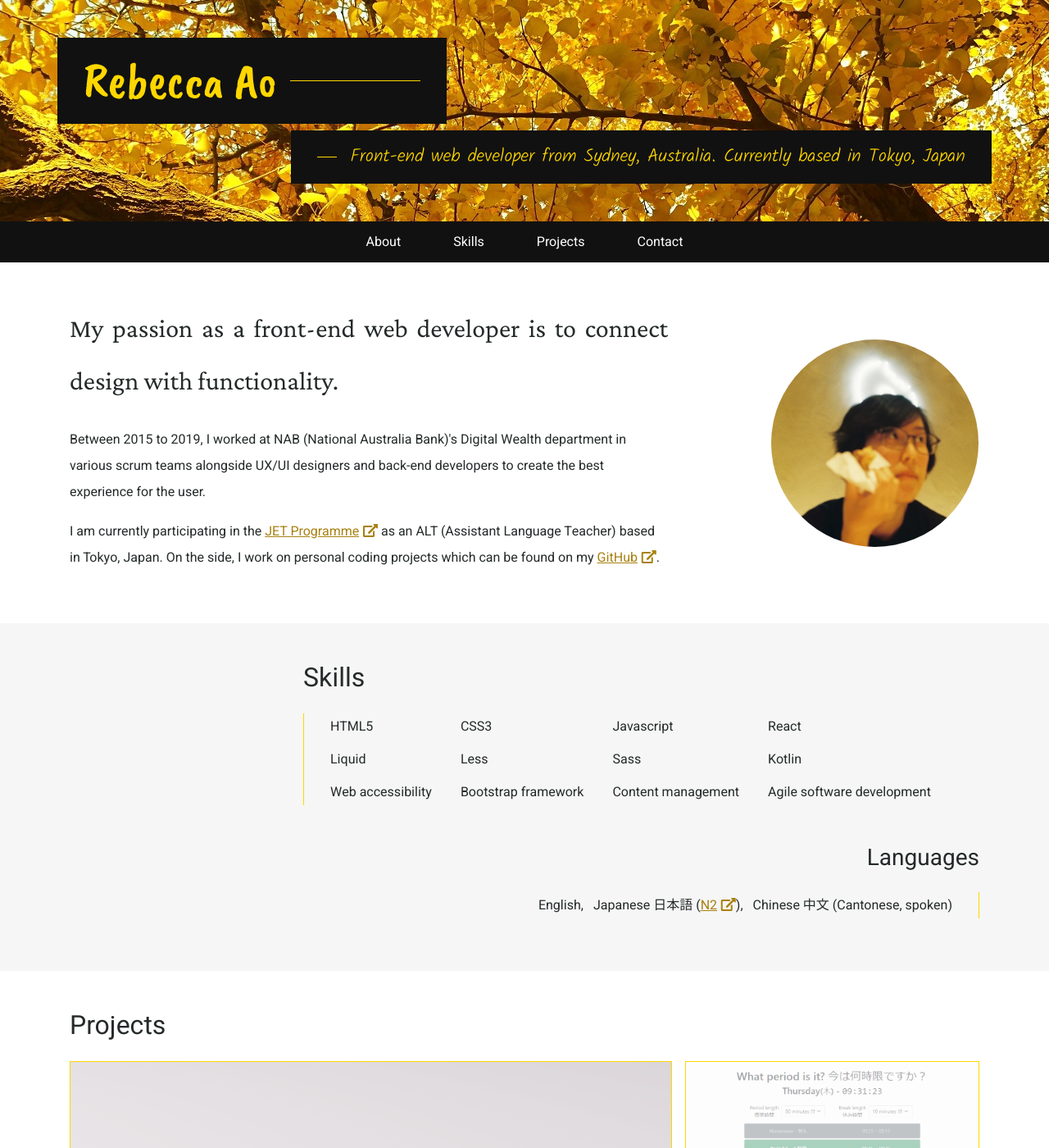
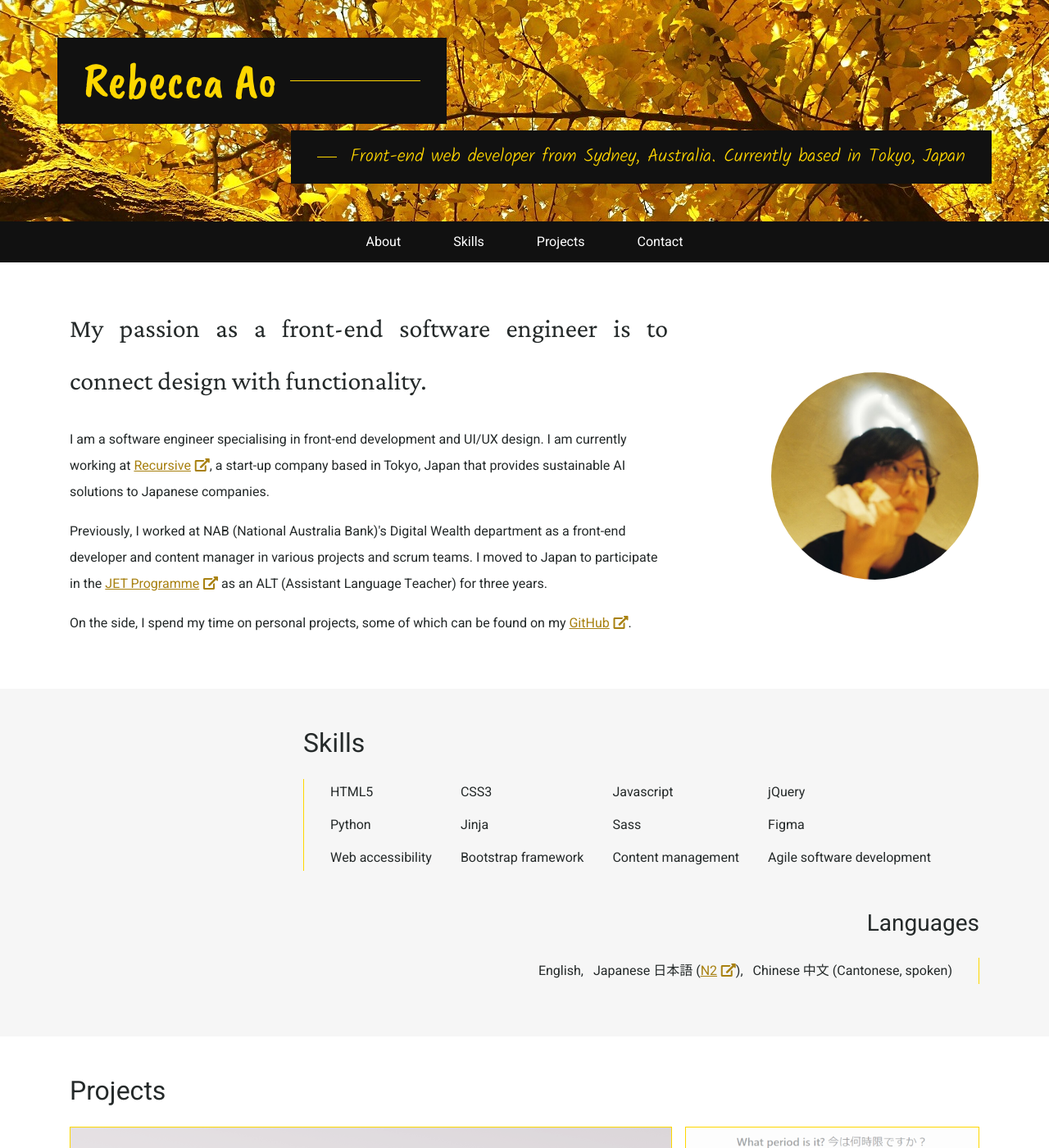
Before and after one commit to rbccaao/rbccaao.github.io, a Jekyll site: the page built from index.html, in a window 1280 px wide and 1400 px high. Shown: the whole window at 82% size. Built offline with Jekyll 4.4.1, drawn with Linux system fonts in a browser that asks for light colours; nearby versions of some CDN libraries.

Commit message:
Title and experience update

```diff
--- a/_config.yml
+++ b/_config.yml
@@ -1,3 +1,3 @@
-title: Rebecca Ao | Web Developer
+title: Rebecca Ao | Software Engineer
 description: Personal web portfolio of Rebecca Ao
 image: /images/thumbnail.png
--- a/_includes/index/about.html
+++ b/_includes/index/about.html
@@ -4,9 +4,10 @@
         <div class="row justify-content-center" data-aos="fade-up">
             <div class="col-lg-8">
                 <h2 class="sr-only">About me</h2>
-                <p class="lead quote" data-aos="fade-up">My passion as a front-end web developer is to connect design with functionality.</p>
-                <p>Between 2015 to 2019, I worked at NAB (National Australia Bank)'s Digital Wealth department in various scrum teams alongside UX/UI designers and back-end developers to create the best experience for the user.</p>
-                <p>I am currently participating in the <a href="http://jetprogramme.org/en/" target="_blank" class="external-link">JET Programme</a> as an ALT (Assistant Language Teacher) based in Tokyo, Japan. On the side, I work on personal coding projects which can be found on my <a href="https://github.com/rbccaao/"  target="_blank" class="external-link">GitHub</a>. </p>
+                <p class="lead quote" data-aos="fade-up">My passion as a front-end software engineer is to connect design with functionality.</p>
+                <p>I am a software engineer specialising in front-end development and UI/UX design. I am currently working at <a href="https://recursiveai.co.jp/en" target="_blank" class="external-link">Recursive</a>, a start-up company based in Tokyo, Japan that provides sustainable AI solutions to Japanese companies.</p>
+                <p>Previously, I worked at NAB (National Australia Bank)'s Digital Wealth department as a front-end developer and content manager in various projects and scrum teams. I moved to Japan to participate in the <a href="http://jetprogramme.org/en/" target="_blank" class="external-link">JET Programme</a> as an ALT (Assistant Language Teacher) for three years. </p>
+                <p>On the side, I spend my time on personal projects, some of which can be found on my <a href="https://github.com/rbccaao/"  target="_blank" class="external-link">GitHub</a>. </p>
             </div>
             <div class="col-lg-3 offset-lg-1 col-sm-4 col-4 p-3 d-flex align-items-center justify-content-center">
                 <div id="headshot" class="position-relative">
--- a/_includes/index/skills.html
+++ b/_includes/index/skills.html
@@ -10,11 +10,11 @@
                         <li>HTML5</li>
                         <li>CSS3</li>
                         <li>Javascript</li>
-                        <li>React</li>
-                        <li>Liquid</li>
-                        <li>Less</li>
+                        <li>jQuery</li>
+                        <li>Python</li>
+                        <li>Jinja</li>
                         <li>Sass</li>
-                        <li>Kotlin</li>
+                        <li>Figma</li>
                         <li>Web accessibility</li>
                         <li>Bootstrap framework</li>
                         <li>Content management</li>
--- a/_includes/welcome/banner.html
+++ b/_includes/welcome/banner.html
@@ -1,6 +1,6 @@
 <header id="header-welcome">
 	<section>
         <h1>Rebecca Ao</h1>
-        <p>Front-end web developer</p>
+        <p>Software engineer <br class="d-block d-md-none"></span><span class="d-none d-md-inline-block">|</span> Front-end | UI/UX design</p>
 	</section>
 </header>
```
